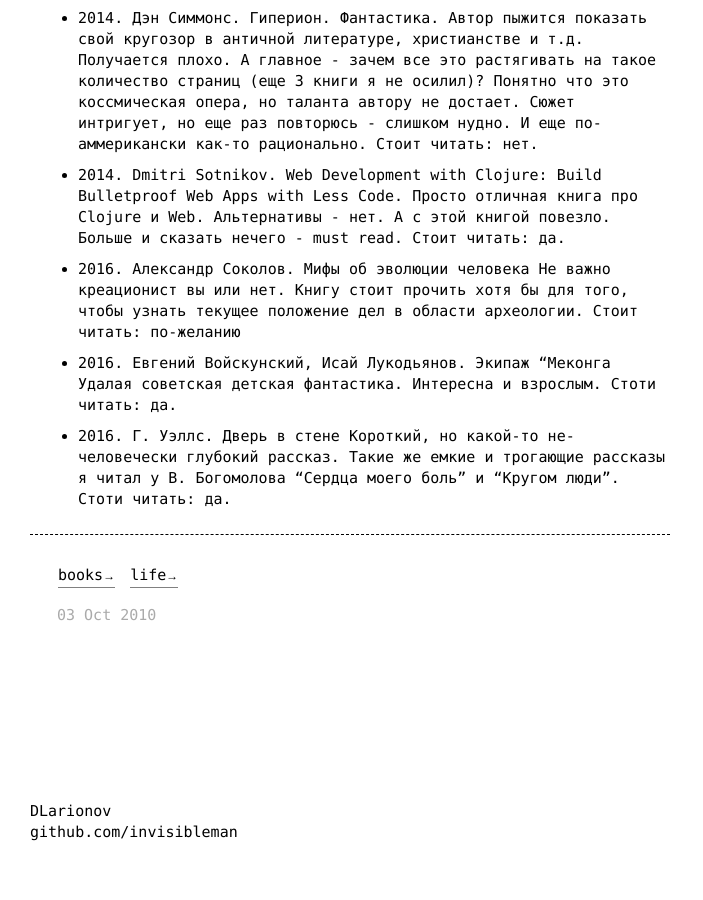
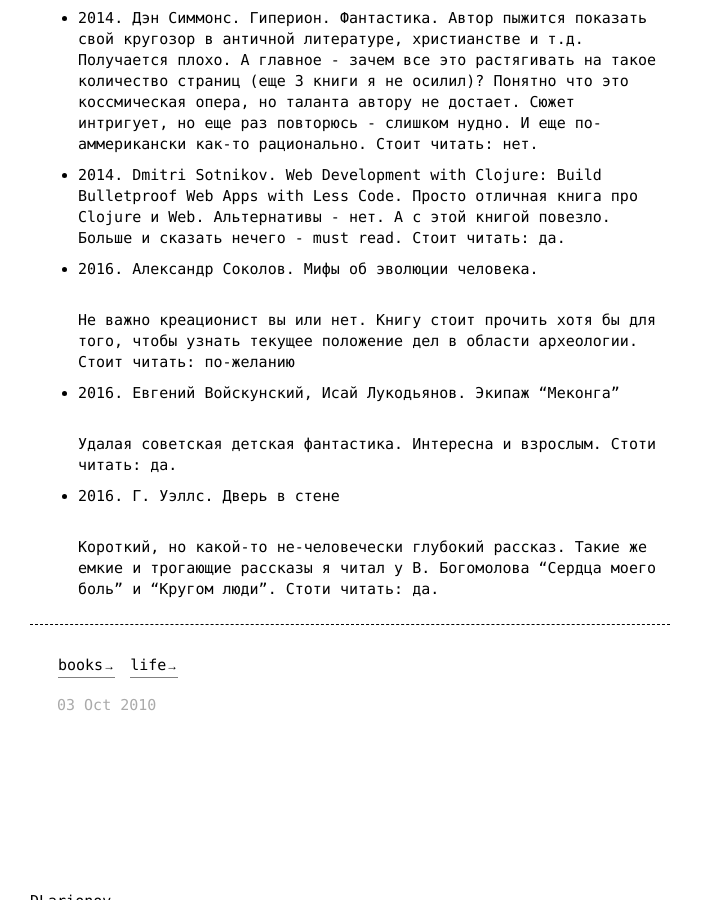
Before and after one commit to InvisibleMan/blog.dlarionov.info, a Jekyll site: the page built from pages/readed_books.md, in a window 1280 px wide and 900 px high, scrolled down 1990 px. Shown: the whole window, without its empty margins (0-703 px from the left). Built offline with Jekyll 4.4.1, drawn with Linux system fonts in a browser that asks for light colours; before the commit the page ends 2853 px from its top, so only the background shows below that.

Commit message:
Formating

```diff
--- a/pages/readed_books.md
+++ b/pages/readed_books.md
@@ -107,14 +107,17 @@ tags:
   Просто отличная книга про Clojure и Web. Альтернативы - нет. А с этой книгой повезло. Больше и сказать нечего - must read.
   Стоит читать: **да**.
 
-+ *2016*. Александр Соколов. **Мифы об эволюции человека**
++ *2016*. Александр Соколов. **Мифы об эволюции человека**.
+
   Не важно креационист вы или нет. Книгу стоит прочить хотя бы для того, чтобы узнать текущее положение дел в области археологии.
   Стоит читать: **по-желанию**
 
-+ *2016*. Евгений Войскунский, Исай Лукодьянов. **Экипаж "Меконга**
++ *2016*. Евгений Войскунский, Исай Лукодьянов. **Экипаж "Меконга"**
+
   Удалая советская детская фантастика. Интересна и взрослым.
   Стоти читать: **да**.
 
 + *2016*. Г. Уэллс. **Дверь в стене**
+
   Короткий, но какой-то не-человечески глубокий рассказ. Такие же емкие и трогающие рассказы я читал у В. Богомолова "Сердца моего боль" и "Кругом люди".
   Стоти читать: **да**.
```
